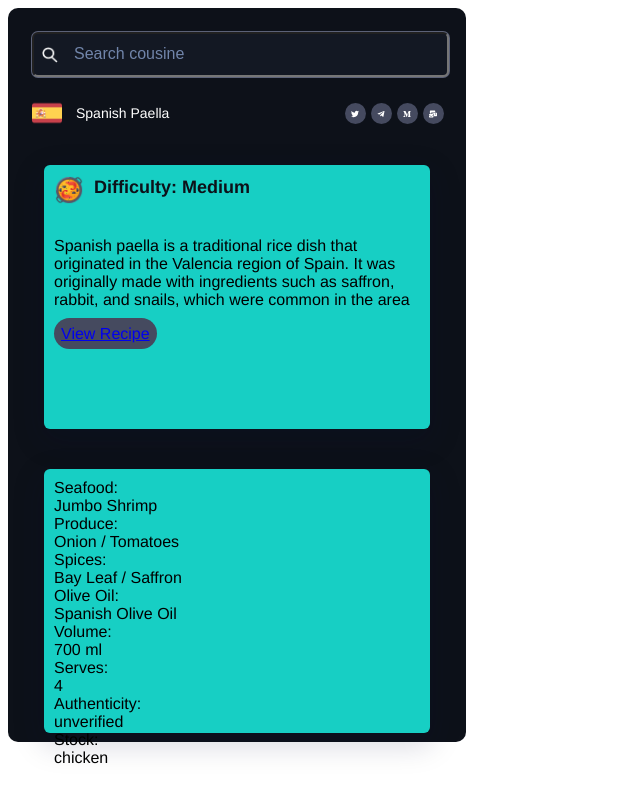
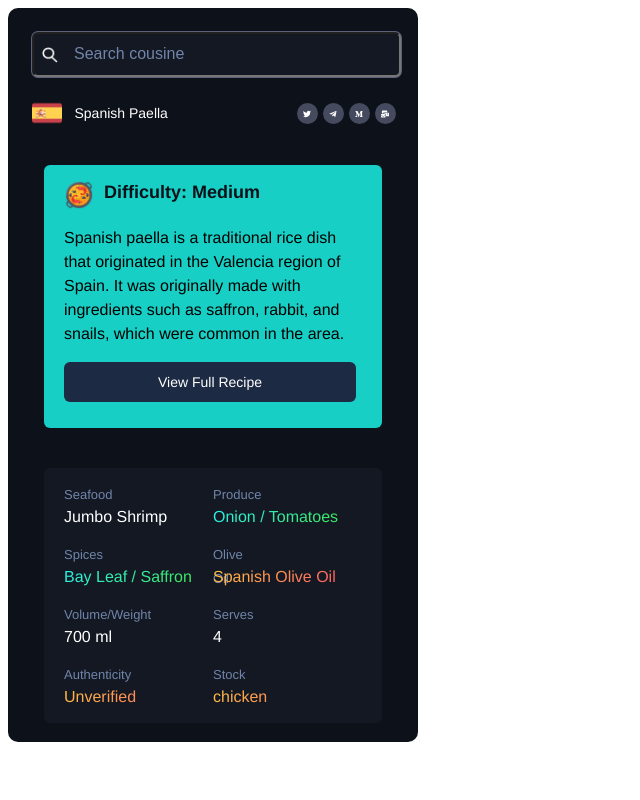
Before and after one commit to Anilpandiya/chrome-extension, a React (Create React App) app: page / in a window 1280 px wide. Shown: the whole page, without its empty margins (0-640 px from the left). Built offline with nearby package versions, Linux system fonts and the light colour scheme; a web font is replaced by a local one.

Commit message:
FE | style changes

```diff
--- a/src/App.css
+++ b/src/App.css
@@ -6,11 +6,13 @@
   gap: 24px;
 
   position: relative;
-  width: 410px;
+  width: 362px;
   height: 686px;
 
   background: #0D1119;
   border-radius: 10px;
+
+  overflow: hidden;
 }
 
 img {
@@ -25,7 +27,7 @@ img {
   align-items: center;
   padding: 0px;
 
-  width: 417px;
+  width: 369px;
   height: 24px;
 
   flex: none;
@@ -41,16 +43,15 @@ img {
   font-weight: 500;
   font-size: 14px;
   line-height: 17px;
-  margin-right: 145px;
+  margin-right: 100px;
   color: #FFFFFF;
 
 }
 
 .social-share {
   display: flex;
-}
 
-a {
+  & a {
     margin-right: 5px;
     padding: 7px;
     gap: 5px;
@@ -58,11 +59,10 @@ a {
     width: 7px;
     height: 7px;
 
-  /* Neutral/60 */
-
     background: #454A5F;
     border-radius: 30px;
     position: relative;
+  }
 }
 
 .icon {
@@ -76,27 +76,20 @@ a {
   display: flex;
   flex-direction: column;
   align-items: flex-start;
-  padding: 10px 10px;
-  gap: 16px;
+  padding: 15px 20px 20px;
   margin-left: 12px;
   margin-top: 16px;
 
-  width: 366px;
-  height: 244px;
+  width: 298px;
+  min-height: 228px;
 
-  /* Teal / 60 */
+  border-radius: 6px;
+
+}
+
+.dish-card-1 {
 
   background: #17CFC4;
-  /* Box Shadows/Light/Medium */
-
-  box-shadow: 0px 10px 30px 3px rgba(5, 16, 55, 0.15);
-  border-radius: 6px;
-
-  /* Inside auto layout */
-
-  flex: none;
-  order: 0;
-  flex-grow: 1;
 
   .card-header {
     display: flex;
@@ -113,4 +106,75 @@ a {
     line-height: 24px;
     color: #0D1119;
   }
+
+  & p {
+    line-height: 24px;
   }
+
+  & a {
+    display: flex;
+    align-items: center;
+    justify-content: center;
+    width: 292px;
+    height: 40px;
+    background: #1D2A43;
+    border-radius: 6px;
+    text-decoration: none;
+    color: white;
+    font-size: 14px;
+  }
+}
+
+.dish-card-2 {
+  background: #131823;
+  min-height: 220px;
+
+  .card-body {
+    display: flex;
+    flex-wrap: wrap;
+  }
+
+  .info-row {
+    display: flex;
+    flex-direction: column;
+    flex-basis: 50%;
+    margin-bottom: 16px;
+  }
+
+  .info-label {
+
+    width: 49px;
+    height: 24px;
+
+    font-style: normal;
+    font-weight: 400;
+    font-size: 13px;
+    line-height: 24px;
+    color: #7185AA;
+  }
+
+  .info-value {
+    height: 20px;
+    font-style: normal;
+    font-weight: 500;
+    font-size: 16px;
+    line-height: 20px;
+  }
+
+  .txt-wht {
+    color: #FFFFFF;
+  }
+
+  .grd1 {
+    background: linear-gradient(136.39deg, #2BF1E5 3.18%, #40E33D 102.04%);
+  }
+  .grd2 {
+    background: linear-gradient(136.39deg, #FFBF43 3.18%, #FF4869 102.04%);
+  }
+
+  .txt-grd {
+    -webkit-background-clip: text;
+    -webkit-text-fill-color: transparent;
+    background-clip: text;
+  }
+}
--- a/src/App.js
+++ b/src/App.js
@@ -12,7 +12,7 @@ const dishInfo = [
     name: 'Spanish Paella',
     flag: 'spain',
     difficulty: 'Medium',
-    description: 'Spanish paella is a traditional rice dish that originated in the Valencia region of Spain. It was originally made with ingredients such as saffron, rabbit, and snails, which were common in the area',
+    description: 'Spanish paella is a traditional rice dish that originated in the Valencia region of Spain. It was originally made with ingredients such as saffron, rabbit, and snails, which were common in the area.',
     recipeUrl: 'https://github.com/',
     seafood: 'Jumbo Shrimp',
     produce: 'Onion / Tomatoes',
@@ -20,7 +20,7 @@ const dishInfo = [
     oliveOil: 'Spanish Olive Oil',
     volume: '700',
     serves: '4',
-    authenticity: 'unverified',
+    authenticity: 'Unverified',
     stock: 'chicken'
   },
   {
@@ -35,8 +35,8 @@ const dishInfo = [
     oliveOil: 'Extra Virgin Olive Oil',
     volume: '500',
     serves: '2-3',
-    authenticity: 'authentic',
-    stock: 'none'
+    authenticity: 'Authentic',
+    stock: 'Bread'
   },
   {
     name: 'Sushi',
@@ -45,13 +45,13 @@ const dishInfo = [
     description: 'Sushi is a traditional Japanese dish consisting of vinegared rice accompanied by various ingredients such as seafood, vegetables, and occasionally tropical fruits. It is often served with soy sauce, wasabi, and pickled ginger.',
     recipeUrl: 'https://github.com/',
     seafood: 'Fish / Shellfish',
-    produce: 'Cucumber / Avocado',
-    spices: 'Wasabi / Soy Sauce',
+    produce: 'Cucumber',
+    spices: 'Wasabi / SoySauce',
     oliveOil: 'None',
     volume: '600',
     serves: '3-4',
-    authenticity: 'authentic',
-    stock: 'none'
+    authenticity: 'Authentic',
+    stock: 'Rice'
   }
 ]
 
@@ -91,49 +91,49 @@ function App() {
           </a>
         </div>
       </div>
-      <div className="dish-card">
+      <div className="dish-card dish-card-1">
         <div className="card-header">
           <img src={`/static/images/paella.png`} alt={'paella'} />
           <div className="difficulty">Difficulty: {activeDishInfo.difficulty}</div>
         </div>
         <div className="card-body">
           <p>{activeDishInfo.description}</p>
-          <a href={activeDishInfo.recipeUrl} target="_blank" rel="noopener noreferrer">View Recipe</a>
+          <a href={activeDishInfo.recipeUrl} target="_blank" rel="noopener noreferrer">View Full Recipe</a>
         </div>
       </div>
-      <div className="dish-card">
+      <div className="dish-card dish-card-2">
         <div className="card-body">
           <div className="info-row">
-            <div className="info-label">Seafood:</div>
-            <div className="info-value">{activeDishInfo.seafood}</div>
+            <div className="info-label">Seafood</div>
+            <div className="info-value txt-wht">{activeDishInfo.seafood}</div>
           </div>
           <div className="info-row">
-            <div className="info-label">Produce:</div>
-            <div className="info-value">{activeDishInfo.produce}</div>
+            <div className="info-label">Produce</div>
+            <div className="info-value txt-grd grd1">{activeDishInfo.produce}</div>
           </div>
           <div className="info-row">
-            <div className="info-label">Spices:</div>
-            <div className="info-value">{activeDishInfo.spices}</div>
+            <div className="info-label">Spices</div>
+            <div className="info-value txt-grd grd1">{activeDishInfo.spices}</div>
           </div>
           <div className="info-row">
-            <div className="info-label">Olive Oil:</div>
-            <div className="info-value">{activeDishInfo.oliveOil}</div>
+            <div className="info-label">Olive Oil</div>
+            <div className="info-value txt-grd grd2">{activeDishInfo.oliveOil}</div>
           </div>
           <div className="info-row">
-            <div className="info-label">Volume:</div>
-            <div className="info-value">{activeDishInfo.volume} ml</div>
+            <div className="info-label">Volume/Weight</div>
+            <div className="info-value txt-wht">{activeDishInfo.volume} ml</div>
           </div>
           <div className="info-row">
-            <div className="info-label">Serves:</div>
-            <div className="info-value">{activeDishInfo.serves}</div>
+            <div className="info-label">Serves</div>
+            <div className="info-value txt-wht">{activeDishInfo.serves}</div>
           </div>
           <div className="info-row">
-            <div className="info-label">Authenticity:</div>
-            <div className="info-value">{activeDishInfo.authenticity}</div>
+            <div className="info-label">Authenticity</div>
+            <div className="info-value txt-grd grd2">{activeDishInfo.authenticity}</div>
           </div>
           <div className="info-row">
-            <div className="info-label">Stock:</div>
-            <div className="info-value">{activeDishInfo.stock}</div>
+            <div className="info-label">Stock</div>
+            <div className="info-value txt-grd grd2">{activeDishInfo.stock}</div>
           </div>
         </div>
       </div>
--- a/src/Search.css
+++ b/src/Search.css
@@ -6,7 +6,7 @@
     padding: 8px 11px;
     gap: 10px;
 
-    width: 362px;
+    width: 314px;
     height: 25px;
 
     background: #131823;
@@ -62,7 +62,7 @@ input[type="text"] {
     width: 100%;
     padding: 10px;
     border: none;
-    background-color: #51E1ED;
+    background: linear-gradient(136.39deg, #bdc3c7  3.18%, #2c3e50 102.04%);
     cursor: pointer;
     text-align: left;
     border-radius: 12px;
@@ -70,9 +70,9 @@ input[type="text"] {
   }
 
   .dish-option:hover {
-    background-color: #38CC77;
+    background: linear-gradient(136.39deg, #de6262  3.18%, #ffb88c 102.04%);
   }
 
   .dish-option.active {
-    background-color: #F4BE2C;
+    background: linear-gradient(136.39deg, #eacda3  3.18%, #d6ae7b 102.04%);
   }
```
Lines whose indentation alone changed are shown as unchanged.
